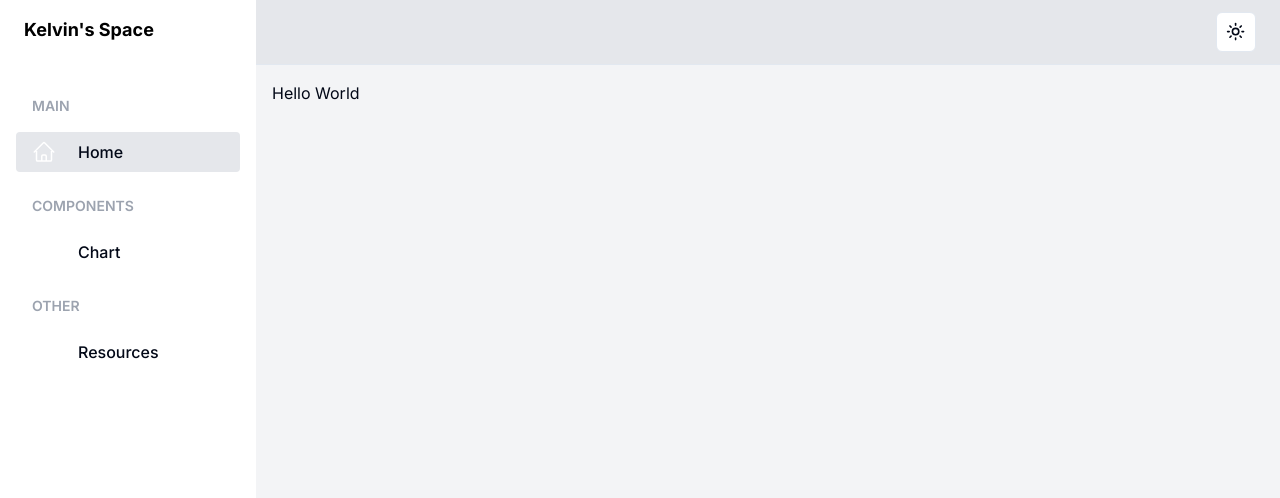
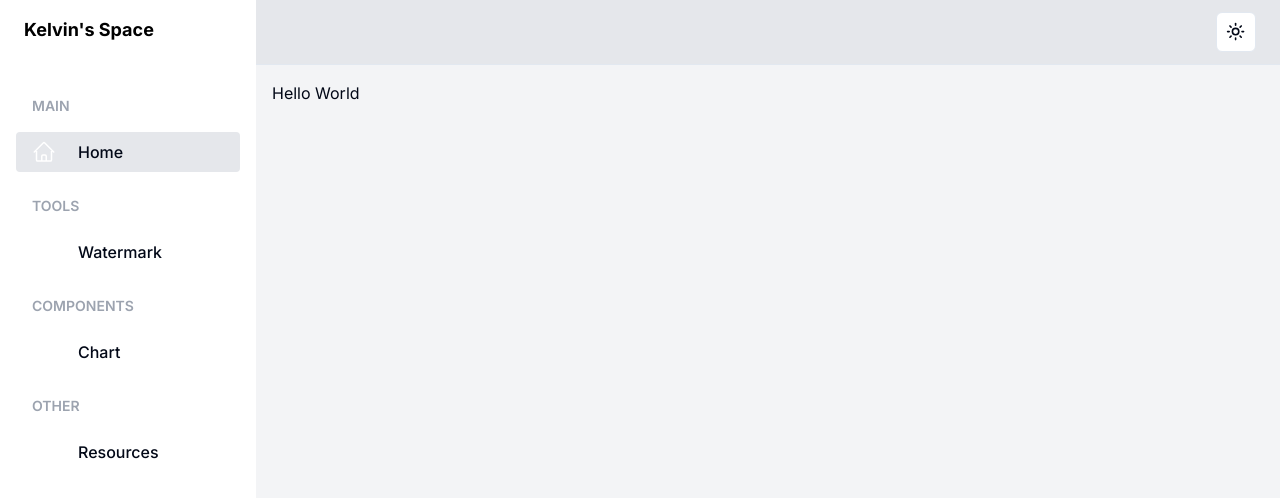
Before and after one commit to KelvinYou/kelvin-space, a Next.js app: page / in a window 1280 px wide. Shown: the top 498 px of the page. Built offline with nearby package versions, Linux system fonts and the light colour scheme.

Commit message:
feat: add watermark to sidebar

```diff
--- a/src/components/layout/Sidebar.tsx
+++ b/src/components/layout/Sidebar.tsx
@@ -7,7 +7,7 @@ import { usePathname } from 'next/navigation'
 import { CiViewList } from "react-icons/ci";
 import { MdChairAlt } from "react-icons/md";
 import { AiOutlineFolderAdd, AiOutlineSetting } from "react-icons/ai";
-import { componentMenu, mainMenu, otherMenu } from '@/constants/menu';
+import { componentMenu, mainMenu, otherMenu, toolMenu } from '@/constants/menu';
 import SvgIcon from '@/assets/SvgIcon';
 import { common } from '@/constants';
 
@@ -29,6 +29,11 @@ const Sidebar = ({ sidebarOpen, setSidebarOpen }: SidebarProps) => {
       id: "main",
       name: "Main",
       menu: mainMenu,
+    },
+    {
+      id: "tool",
+      name: "Tools",
+      menu: toolMenu,
     },
     {
       id: "component",
--- a/src/constants/menu.ts
+++ b/src/constants/menu.ts
@@ -31,6 +31,15 @@ export const mainMenu: MainMenu[] = [
   },
 ];
 
+export const toolMenu: MainMenu[] = [
+  {
+    id: "watermark",
+    title: "Watermark",
+    link: "/tool/watermark",
+    icon: ICON_TYPE.CHART_OUTLINE,
+  },
+];
+
 export const componentMenu: MainMenu[] = [
   {
     id: "chart",
```
